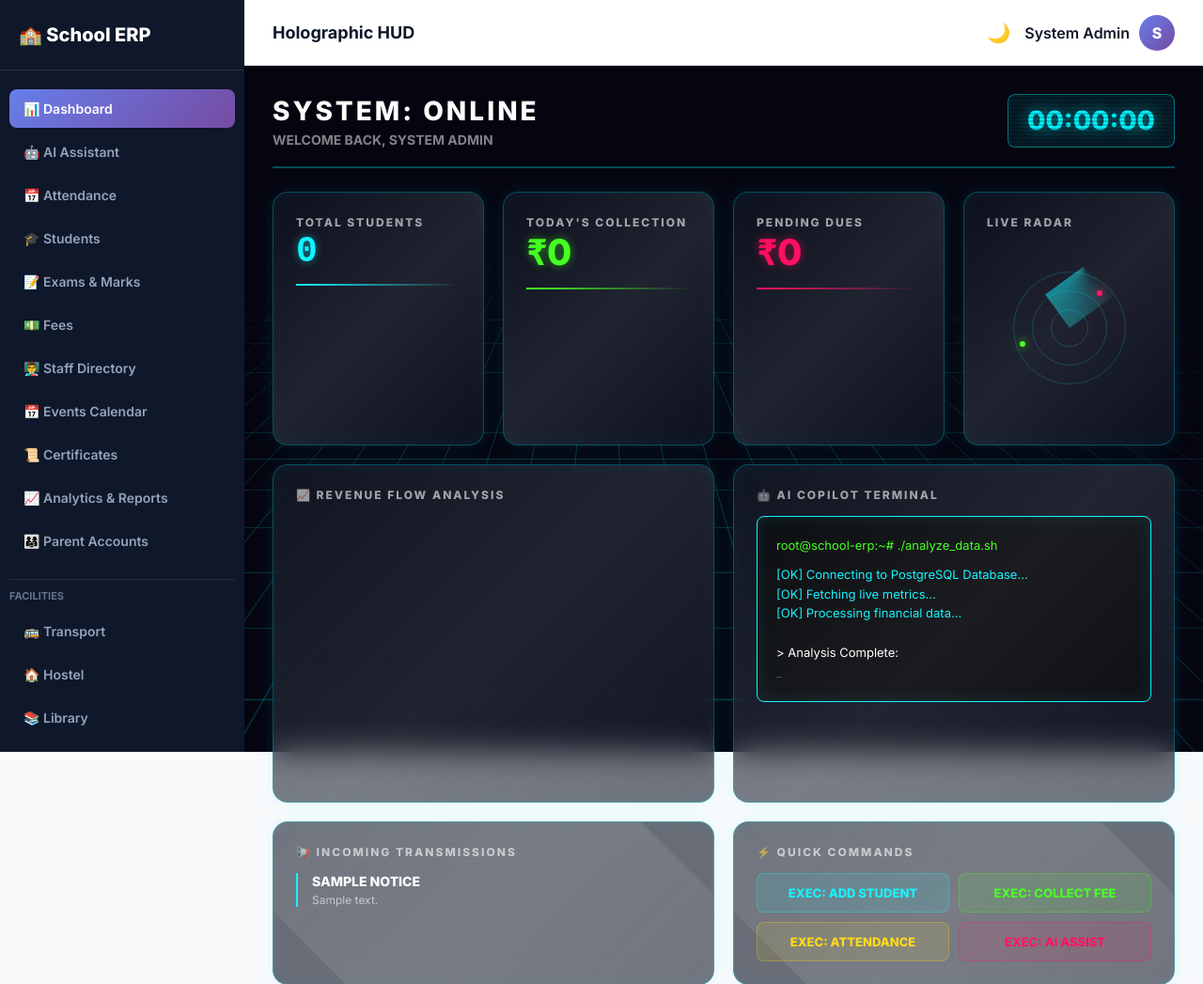
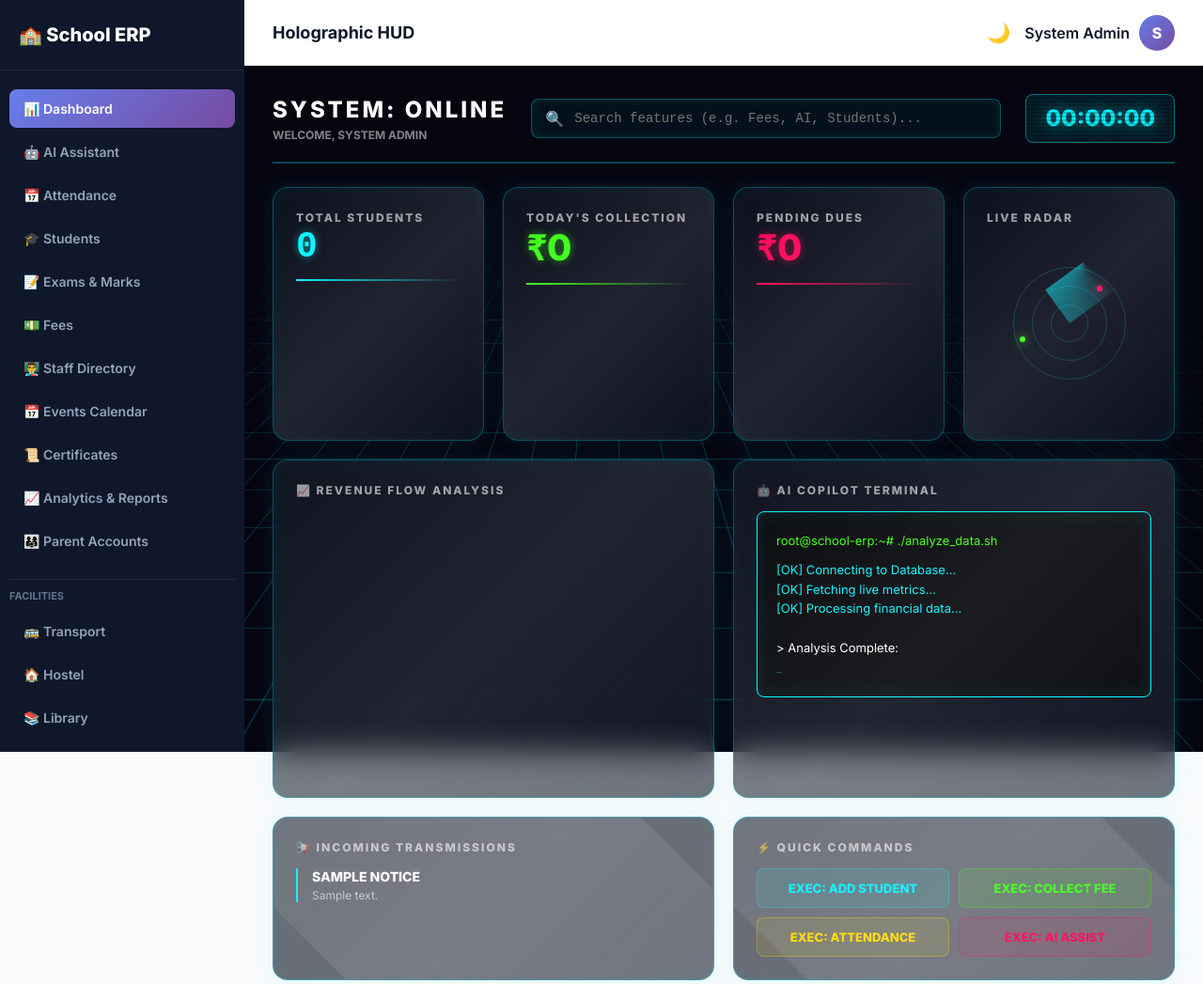
Before and after one commit to amankum500-max/School-mangement-, a Flask app: template templates/dashboard/dashboard.html in a window 1280 px wide. Shown: the top 1047 px of the page at 94% size. Run offline with Flask 3, Linux system fonts and the light colour scheme; the visitor is signed in with stand-in values (Sample User, id 1); the template is opened without the code that fills it: most values are stand-ins (such as "Sample title", 1, 10 or a date in 2020); a database or web service that is not in the repository returns one stand-in record (values such as "Sample title"); a map, chart or similar area stays blank; some libraries are stand-ins or nearby versions.

Commit message:
Update dashboard.html

```diff
--- a/templates/dashboard/dashboard.html
+++ b/templates/dashboard/dashboard.html
@@ -70,16 +70,48 @@
   @media (max-width: 1200px) { .col-2, .col-3, .col-4 { grid-column: span 2; } }
   @media (max-width: 768px) { .col-1, .col-2, .col-3, .col-4 { grid-column: span 1; } }
 
-  /* Top Header HUD */
+  /* Top Header HUD with Search */
   .hud-header {
     display: flex; justify-content: space-between; align-items: center;
     border-bottom: 2px solid rgba(0, 243, 255, 0.3); padding-bottom: 20px; margin-bottom: 25px;
+    flex-wrap: wrap; gap: 20px;
   }
-  .hud-title { font-size: 28px; font-weight: 900; color: #fff; text-transform: uppercase; letter-spacing: 3px; margin: 0; }
+  .hud-title { font-size: 24px; font-weight: 900; color: #fff; text-transform: uppercase; letter-spacing: 3px; margin: 0; }
+
+  /* --- Global Neon Search Bar --- */
+  .hud-search-wrap { flex: 1; max-width: 500px; position: relative; }
+  .hud-search-input {
+    width: 100%; padding: 12px 20px 12px 45px; border-radius: 8px;
+    background: rgba(0, 243, 255, 0.05); border: 1px solid rgba(0, 243, 255, 0.3);
+    color: #00f3ff; font-family: 'Courier New', monospace; font-size: 14px;
+    box-shadow: inset 0 0 10px rgba(0, 243, 255, 0.1); transition: 0.3s;
+  }
+  .hud-search-input:focus {
+    outline: none; border-color: #00f3ff; box-shadow: 0 0 15px rgba(0, 243, 255, 0.3), inset 0 0 15px rgba(0, 243, 255, 0.2);
+  }
+  .hud-search-icon { position: absolute; left: 15px; top: 50%; transform: translateY(-50%); color: #00f3ff; font-size: 16px; }
+
+  /* Search Dropdown */
+  .hud-search-dropdown {
+    position: absolute; top: 110%; left: 0; width: 100%;
+    background: rgba(5, 5, 16, 0.95); border: 1px solid #00f3ff;
+    border-radius: 8px; max-height: 300px; overflow-y: auto;
+    display: none; z-index: 1000; box-shadow: 0 0 20px rgba(0, 243, 255, 0.2);
+    backdrop-filter: blur(10px);
+  }
+  .hud-search-dropdown::-webkit-scrollbar { width: 6px; }
+  .hud-search-dropdown::-webkit-scrollbar-thumb { background: #00f3ff; border-radius: 3px; }
+
+  .hud-search-item {
+    padding: 12px 20px; display: flex; align-items: center; gap: 15px;
+    color: rgba(255,255,255,0.8); text-decoration: none; font-family: 'Courier New', monospace;
+    border-bottom: 1px solid rgba(0, 243, 255, 0.1); transition: 0.2s; font-size: 14px;
+  }
+  .hud-search-item:hover { background: rgba(0, 243, 255, 0.15); color: #00f3ff; padding-left: 25px; }
 
   /* HUD Clock */
   .hud-clock {
-    font-family: 'Courier New', monospace; font-size: 28px; font-weight: 900;
+    font-family: 'Courier New', monospace; font-size: 24px; font-weight: 900;
     color: #00f3ff; text-shadow: 0 0 15px rgba(0, 243, 255, 0.6);
     background: rgba(0, 243, 255, 0.1); padding: 10px 20px; border: 1px solid rgba(0, 243, 255, 0.4); border-radius: 8px;
     position: relative; overflow: hidden;
@@ -111,12 +143,20 @@
 
 <div class="hud-bg"><div class="hud-grid"></div></div>
 
-<!-- HUD HEADER -->
+<!-- HUD HEADER WITH SEARCH BAR -->
 <div class="hud-header">
   <div>
     <h1 class="hud-title">SYSTEM: ONLINE</h1>
-    <div style="color: rgba(255,255,255,0.5); font-size: 14px; font-weight: 700; margin-top: 5px;">WELCOME BACK, {{ session.name|upper or 'ADMIN' }}</div>
+    <div style="color: rgba(255,255,255,0.5); font-size: 12px; font-weight: 700; margin-top: 5px;">WELCOME, {{ session.name|upper or 'ADMIN' }}</div>
   </div>
+
+  <!-- NEW GLOBAL SEARCH BAR -->
+  <div class="hud-search-wrap">
+    <span class="hud-search-icon">🔍</span>
+    <input type="text" class="hud-search-input" id="globalSearch" placeholder="Search features (e.g. Fees, AI, Students)..." onkeyup="searchFeatures()" autocomplete="off">
+    <div class="hud-search-dropdown" id="searchResults"></div>
+  </div>
+
   <div class="hud-clock">
     <span id="hud-time">00:00:00</span>
   </div>
@@ -174,7 +214,7 @@
     <div class="hud-label" style="margin-bottom: 15px;">🤖 AI COPILOT TERMINAL</div>
     <div class="hud-terminal">
       <span class="term-prompt">root@school-erp:~# ./analyze_data.sh</span>
-      <div>[OK] Connecting to PostgreSQL Database...<br>
+      <div>[OK] Connecting to Database...<br>
       [OK] Fetching live metrics...<br>
       [OK] Processing financial data...<br><br>
       <span style="color: #fff;">> Analysis Complete:</span><br>
@@ -223,19 +263,86 @@
 
 {% block scripts %}
 <script>
-  // 1. Initialize 3D Tilt
+  // ==========================================
+  // 1. GLOBAL SEARCH FEATURE LOGIC
+  // ==========================================
+  // Yahan saare pages/features ki list hai. Aap aage jo naye pages add karoge, unhe yahan add kar sakte ho.
+  const allFeatures = [
+    { icon: '📊', name: 'Dashboard', url: '/dashboard' },
+    { icon: '🎓', name: 'Students Directory', url: '/students' },
+    { icon: '💵', name: 'Fees Management', url: '/fees' },
+    { icon: '💰', name: 'Collect Fee', url: '/fees' },
+    { icon: '🧾', name: 'Monthly Bills', url: '/bills' },
+    { icon: '🚨', name: 'Defaulters List', url: '/defaulters' },
+    { icon: '📅', name: 'Attendance', url: '/attendance' },
+    { icon: '📝', name: 'Exams & Marks', url: '/result' },
+    { icon: '👨‍🏫', name: 'Staff Directory', url: '/staff' },
+    { icon: '📢', name: 'Notice Board', url: '/notices' },
+    { icon: '🏠', name: 'Hostel Management', url: '/hostel' },
+    { icon: '🚌', name: 'Transport', url: '/transport' },
+    { icon: '📚', name: 'Library', url: '/library' },
+    { icon: '📅', name: 'Events Calendar', url: '/events' },
+    { icon: '📜', name: 'Certificates', url: '/certificates' },
+    { icon: '👨‍👩‍👧', name: 'Parent Accounts', url: '/manage-parents' },
+    { icon: '📈', name: 'Analytics & Reports', url: '/analytics' },
+    { icon: '🤖', name: 'AI Assistant', url: '/ai-assistant' },
+    { icon: '⚙️', name: 'School Settings', url: '/settings' },
+    { icon: '💾', name: 'Backup Data', url: '/backup' }
+  ];
+
+  function searchFeatures() {
+    const query = document.getElementById('globalSearch').value.toLowerCase();
+    const dropdown = document.getElementById('searchResults');
+
+    if (!query) {
+      dropdown.style.display = 'none';
+      return;
+    }
+
+    // Filter results
+    const filtered = allFeatures.filter(f => f.name.toLowerCase().includes(query) || f.url.includes(query));
+
+    if (filtered.length === 0) {
+      dropdown.innerHTML = '<div style="padding: 15px; color: rgba(255,255,255,0.5); text-align: center; font-family: monospace;">No features found.</div>';
+    } else {
+      dropdown.innerHTML = filtered.map(f => `
+        <a href="${f.url}" class="hud-search-item">
+          <span style="font-size: 18px;">${f.icon}</span>
+          <span>${f.name}</span>
+        </a>
+      `).join('');
+    }
+    dropdown.style.display = 'block';
+  }
+
+  // Close dropdown when clicking outside
+  document.addEventListener('click', function(event) {
+    const searchWrap = document.querySelector('.hud-search-wrap');
+    const dropdown = document.getElementById('searchResults');
+    if (searchWrap && !searchWrap.contains(event.target)) {
+      dropdown.style.display = 'none';
+    }
+  });
+
+  // ==========================================
+  // 2. INITIALIZE 3D TILT
+  // ==========================================
   VanillaTilt.init(document.querySelectorAll(".tilt-card"), {
     max: 15, speed: 400, glare: true, "max-glare": 0.5, scale: 1.05
   });
 
-  // 2. HUD Clock
+  // ==========================================
+  // 3. HUD Clock
+  // ==========================================
   function updateClock() {
     const now = new Date();
-    document.getElementById('hud-time').innerText = now.toLocaleTimeString('en-GB'); // 24hr format
+    document.getElementById('hud-time').innerText = now.toLocaleTimeString('en-GB');
   }
   setInterval(updateClock, 1000); updateClock();
 
-  // 3. Number Counter
+  // ==========================================
+  // 4. Number Counter
+  // ==========================================
   document.querySelectorAll('.counter').forEach(counter => {
     const target = +counter.getAttribute('data-target');
     let current = 0;
@@ -247,7 +354,9 @@
     update();
   });
 
-  // 4. AI Terminal Typewriter
+  // ==========================================
+  // 5. AI Terminal Typewriter
+  // ==========================================
   const aiText = "Collection is 15% UP. Pending dues are HIGH. Recommendation: Initialize WhatsApp Reminder Protocol for defaulters immediately.";
   let i = 0;
   function typeAI() {
@@ -258,7 +367,9 @@
   }
   setTimeout(typeAI, 1200);
 
-  // 5. Neon Chart
+  // ==========================================
+  // 6. Neon Chart
+  // ==========================================
   Chart.defaults.font.family = "'Courier New', monospace";
   Chart.defaults.color = 'rgba(255,255,255,0.5)';
 
@@ -274,24 +385,17 @@
       datasets: [{
         label: 'Collection',
         data: [10000, 25000, 15000, 35000, 20000, 45000],
-        borderColor: '#00f3ff',
-        backgroundColor: gradient,
-        borderWidth: 2,
-        pointBackgroundColor: '#050510',
-        pointBorderColor: '#00f3ff',
-        pointBorderWidth: 2,
-        pointRadius: 4,
-        pointHoverRadius: 8,
-        fill: true, tension: 0.4,
-        shadowColor: '#00f3ff', shadowBlur: 10 // Glow effect
+        borderColor: '#00f3ff', backgroundColor: gradient, borderWidth: 2,
+        pointBackgroundColor: '#050510', pointBorderColor: '#00f3ff', pointBorderWidth: 2,
+        pointRadius: 4, pointHoverRadius: 8, fill: true, tension: 0.4
       }]
     },
     options: {
       responsive: true, maintainAspectRatio: false,
       plugins: { legend: { display: false } },
       scales: {
-        y: { beginAtZero: true, grid: { color: 'rgba(0, 243, 255, 0.1)' }, ticks: { font: { family: 'Courier New' } } },
-        x: { grid: { display: false }, ticks: { font: { family: 'Courier New' } } }
+        y: { beginAtZero: true, grid: { color: 'rgba(0, 243, 255, 0.1)' } },
+        x: { grid: { display: false } }
       }
     }
   });
```
